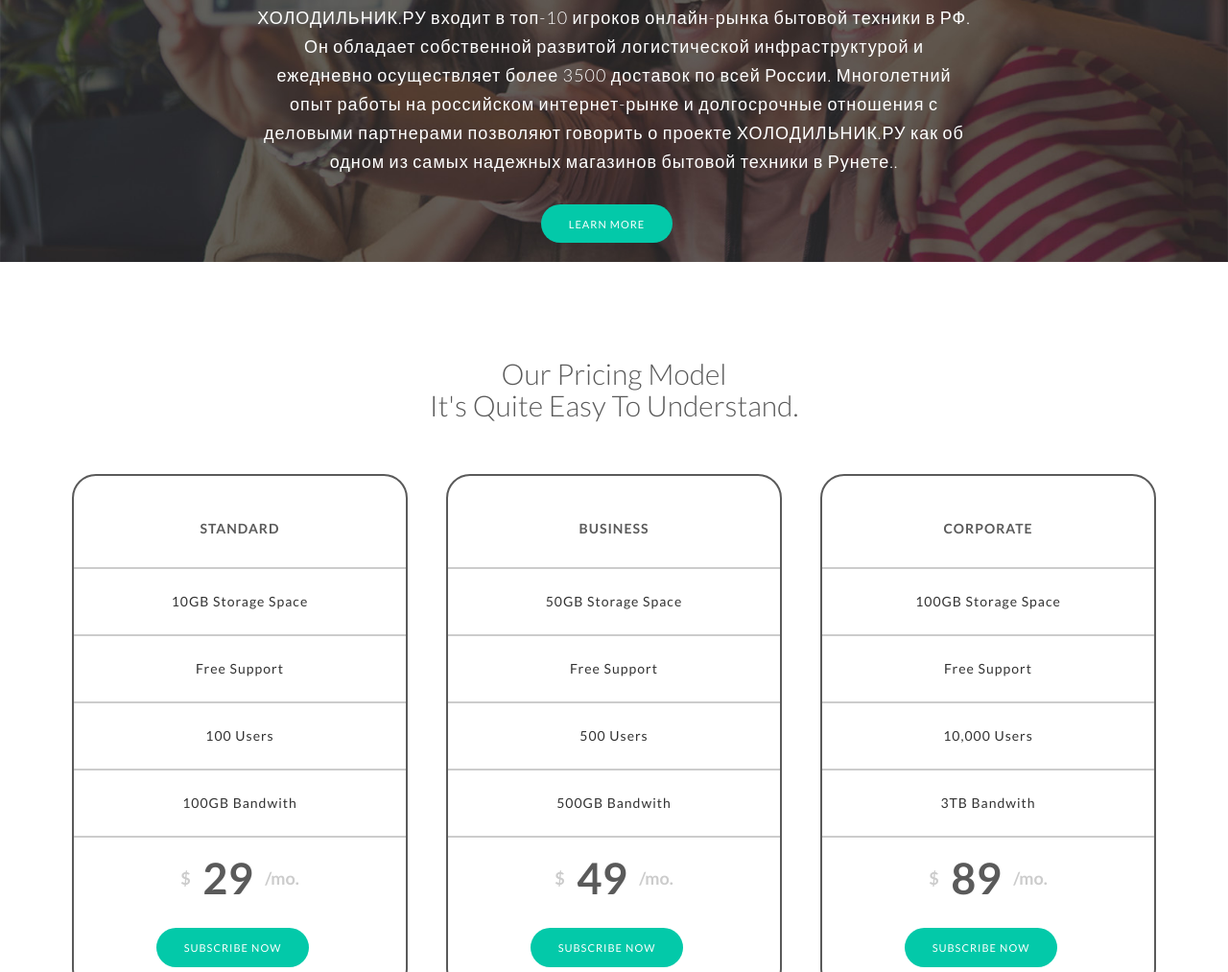
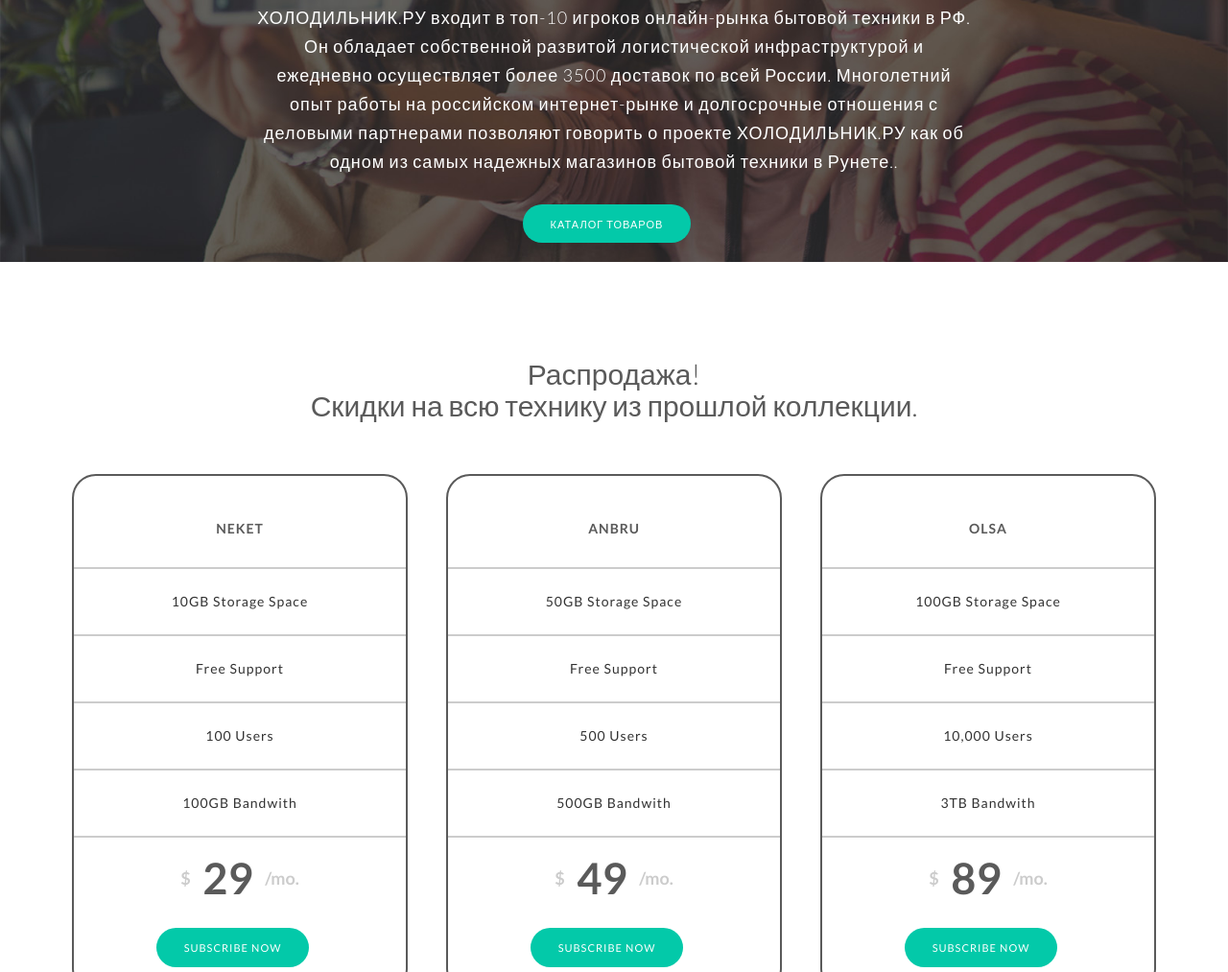
Before and after one commit to steklovaws1/holod, a plain HTML site: page index.html in a window 1280 px wide. Shown: the part 1404-2417 px from the top of the page at 96% size. Drawn offline with Linux system fonts and the light colour scheme; a script that the page names is missing; files whose address does not match are found by name.

Commit message:
Update index.html

```diff
--- a/index.html
+++ b/index.html
@@ -99,7 +99,7 @@
 интернет-рынке и долгосрочные отношения с деловыми партнерами
 позволяют говорить о проекте ХОЛОДИЛЬНИК.РУ как об одном из
 самых надежных магазинов бытовой техники в Рунете..</h4>
-          <p><button class="btn btn-conf-2 btn-green">Learn More</button></p>
+          <p><button class="btn btn-conf-2 btn-green">Каталог товаров</button></p>
         </div>
         <!--/col-md-8-->
       </div>
@@ -109,11 +109,11 @@
 
   <div class="container ptb">
     <div class="row centered">
-      <h2 class="mb">Our Pricing Model<br/>It's Quite Easy To Understand.</h2>
+      <h2 class="mb">Распродажа!<br/>Скидки на всю технику из прошлой коллекции.</h2>
       <div class="col-md-4">
         <div class="price-table">
           <div class="p-head">
-            Standard
+            Neket
           </div>
           <div class="p-body">
             <ul class="features">
@@ -139,7 +139,7 @@
       <div class="col-md-4">
         <div class="price-table">
           <div class="p-head">
-            Business
+            Anbru
           </div>
           <div class="p-body">
             <ul class="features">
@@ -165,7 +165,7 @@
       <div class="col-md-4">
         <div class="price-table">
           <div class="p-head">
-            Corporate
+            Olsa
           </div>
           <div class="p-body">
             <ul class="features">
```
